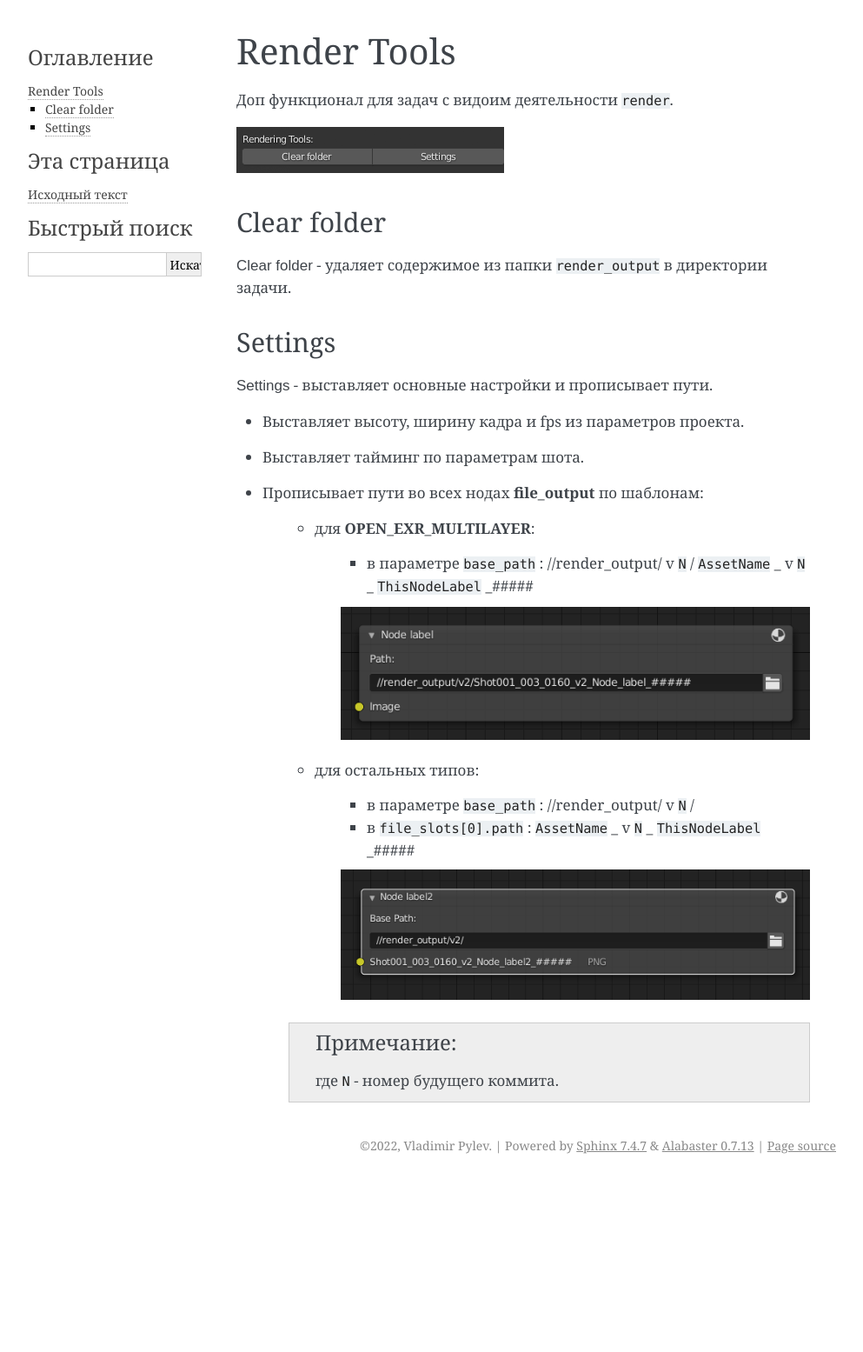
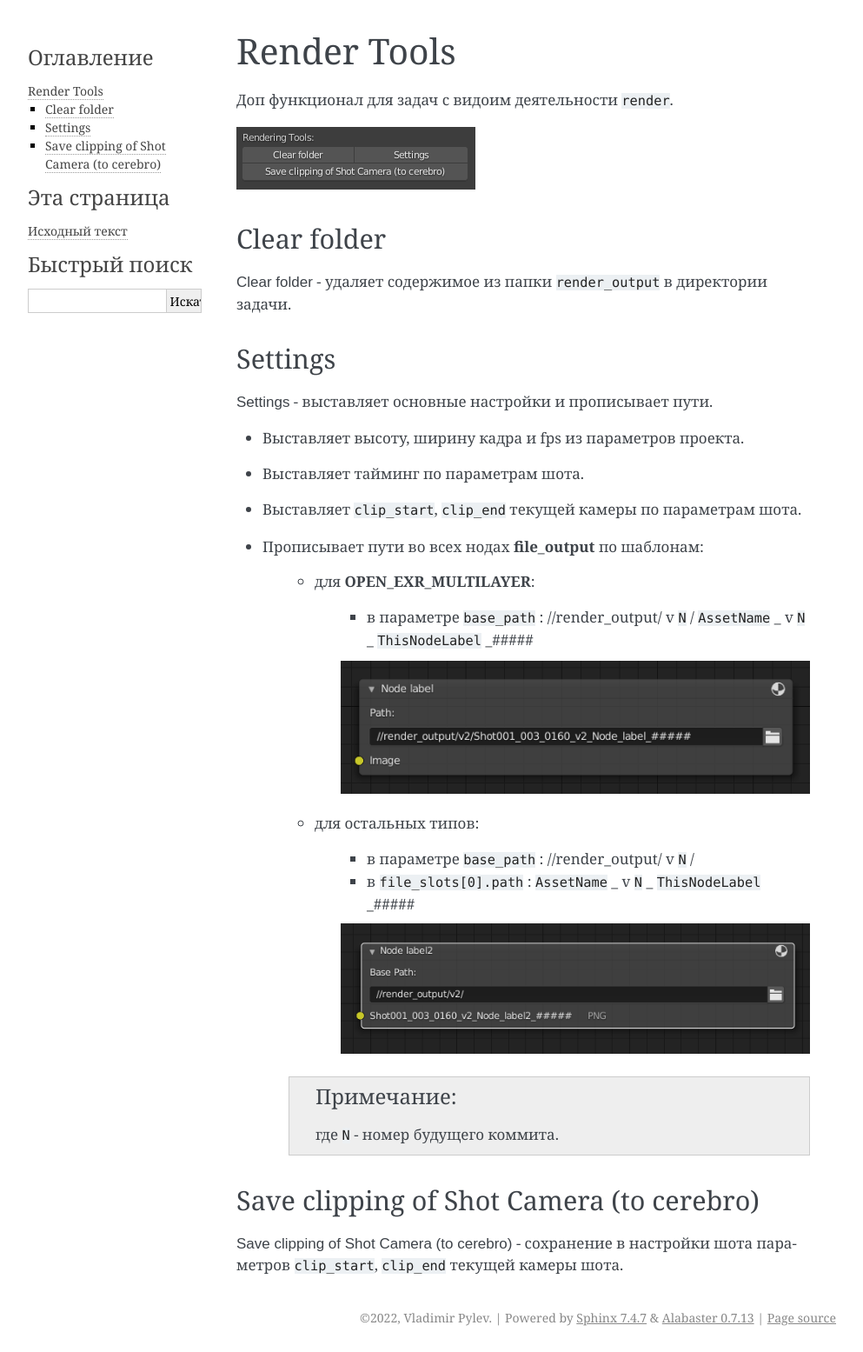
Before and after one commit to volodya-renderberg/cerebro-b3d-connect-manual, a Sphinx documentation site: the page built from docs/source/manual/work_panel/render_tools.rst, in a window 1280 px wide. Shown: the whole page at 87% size, without its empty margins (148-1141 px from the left). Built offline with Sphinx 7.4.7, drawn with Linux system fonts in a browser that asks for light colours; before the commit the page ends 1357 px from its top, so only the background shows below that.

Commit message:
render_tools - docs

```diff
--- a/docs/source/manual/work_panel/render_tools.rst
+++ b/docs/source/manual/work_panel/render_tools.rst
@@ -23,6 +23,8 @@ Settings
 
 * Выставляет тайминг по параметрам шота.
 
+* Выставляет ``clip_start``, ``clip_end`` текущей камеры по параметрам шота.
+
 * Прописывает пути во всех нодах **file_output** по шаблонам:
 
     * для **OPEN_EXR_MULTILAYER**:
@@ -40,3 +42,9 @@ Settings
         .. image:: ../../_static/images/png_node_path.png
 
     .. note:: где ``N`` - номер будущего коммита.
+
+
+Save clipping of Shot Camera (to cerebro)
+-----------------------------------------
+
+:guilabel:`Save clipping of Shot Camera (to cerebro)` - сохранение в настройки шота параметров ``clip_start``, ``clip_end`` текущей камеры шота.
```
Also changed, not shown: docs/source/_static/images/render_tools.png.
